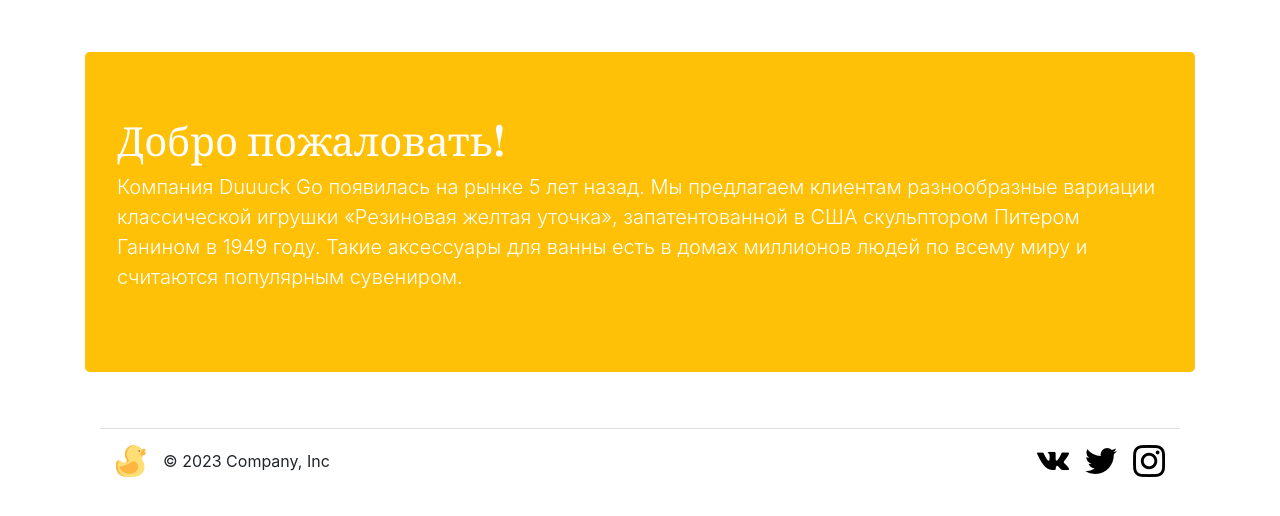
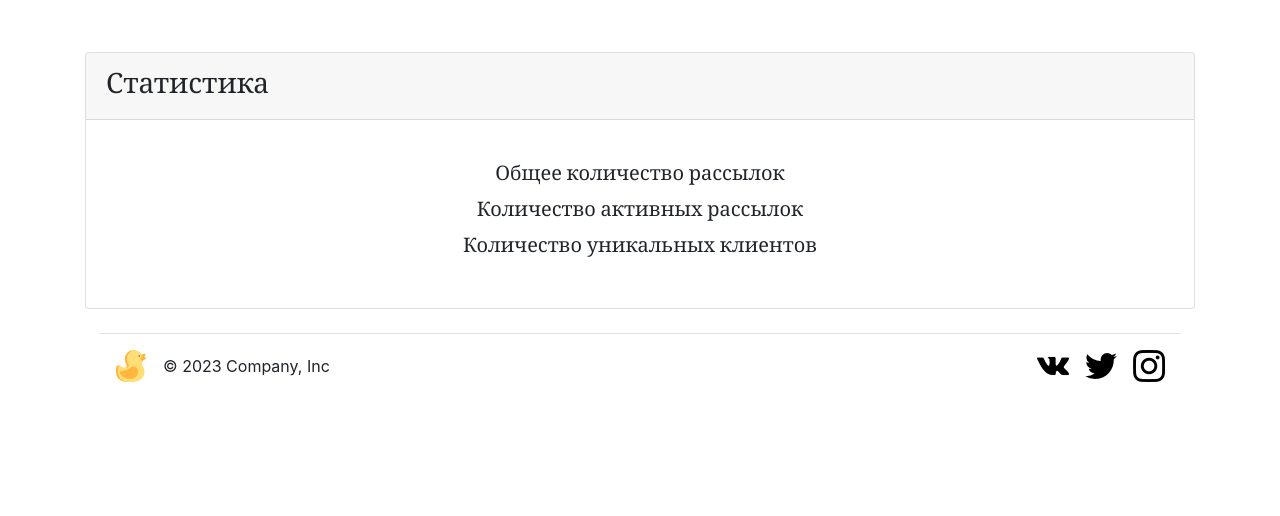
Before and after one commit to Infuzoria/duck_shop, a Django app: page / in a window 1280 px wide. Shown: the part 115-631 px from the top of the page. Run offline with Django 4.2, Linux system fonts and the light colour scheme; data that the repository does not hold is empty; parts of the project's set-up code (start-up, migrations or seed data) failed here and were passed over; some libraries are stand-ins or nearby versions.

Commit message:
Добавили статистику на главный экран

```diff
--- a/catalog/templates/home_page.html
+++ b/catalog/templates/home_page.html
@@ -3,17 +3,28 @@
 {% load custom %}
 <div class="row mt-5">
     <div class="col-12">
-        <div class="jumbotron bg-warning text-white">
-            <h1>Добро пожаловать!</h1>
-            <p class="lead">Компания Duuuck Go появилась на рынке 5 лет назад. Мы предлагаем клиентам
-                разнообразные вариации классической игрушки «Резиновая желтая уточка», запатентованной в США
-                скульптором Питером Ганином в 1949 году. Такие аксессуары для ванны есть в домах миллионов людей
-                по всему миру и считаются популярным сувениром.</p>
+        <div class="card rounded-3 shadow-sm">
+            <div class="card-header">
+                <h3>Статистика</h3>
+            </div>
+            <div class="card-body">
+                <div class="card-body">
+                    <div class="row justify-content-center">
+                        <h5 class="card-title">Общее количество рассылок</h5>
+                    </div>
+                    <div class="row justify-content-center">
+                        <h5 class="card-title">Количество активных рассылок</h5>
+                    </div>
+                    <div class="row justify-content-center">
+                        <h5 class="card-title">Количество уникальных клиентов</h5>
+                    </div>
+                </div>
+            </div>
         </div>
         {% if perms.catalog.add_product %}
-            <a href="/create_product" class="btn btn-warning">Добавить товар</a>
+            <a href="/create_product" class="btn mt-2 btn-warning">Добавить товар</a>
         {% elif perms.catalog.add_post %}
-            <a href="/create_post" class="btn btn-warning">Добавить пост</a>
+            <a href="/create_post" class="btn mt-2 btn-warning">Добавить пост</a>
         {% endif %}
     </div>
 </div>
```
